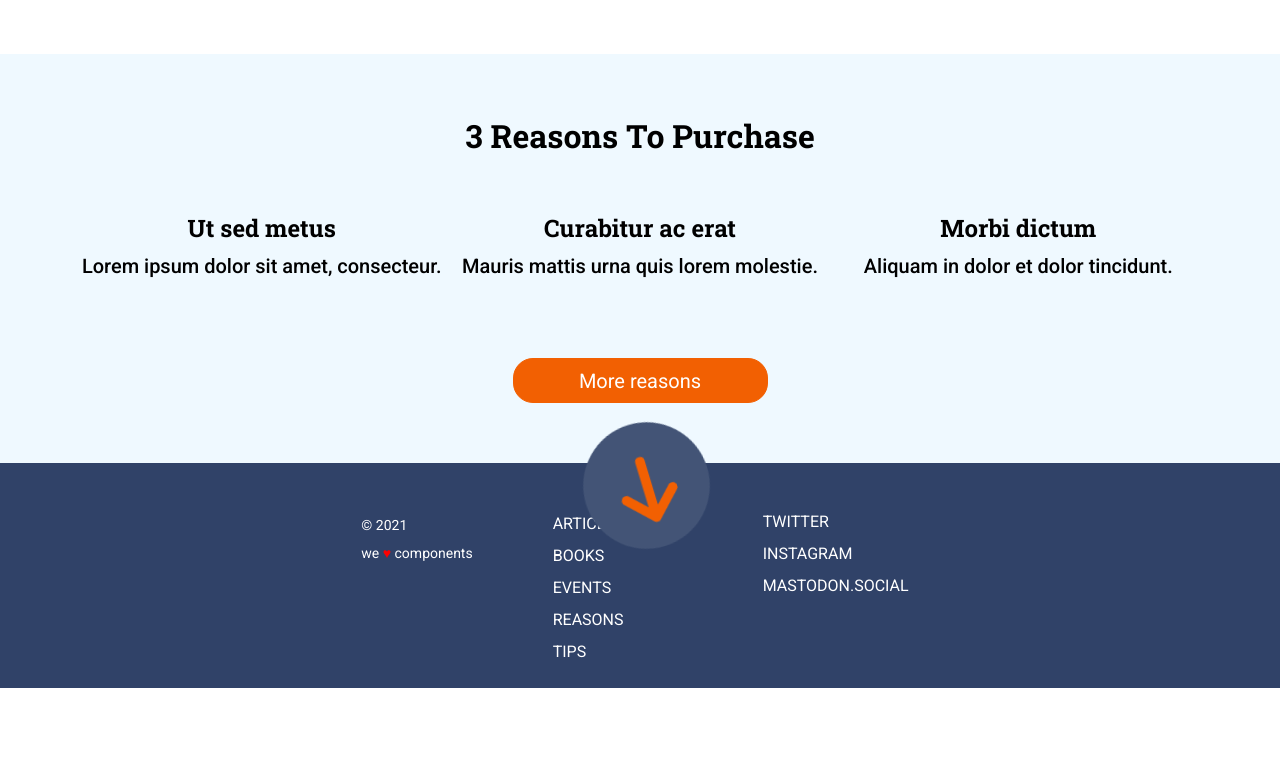
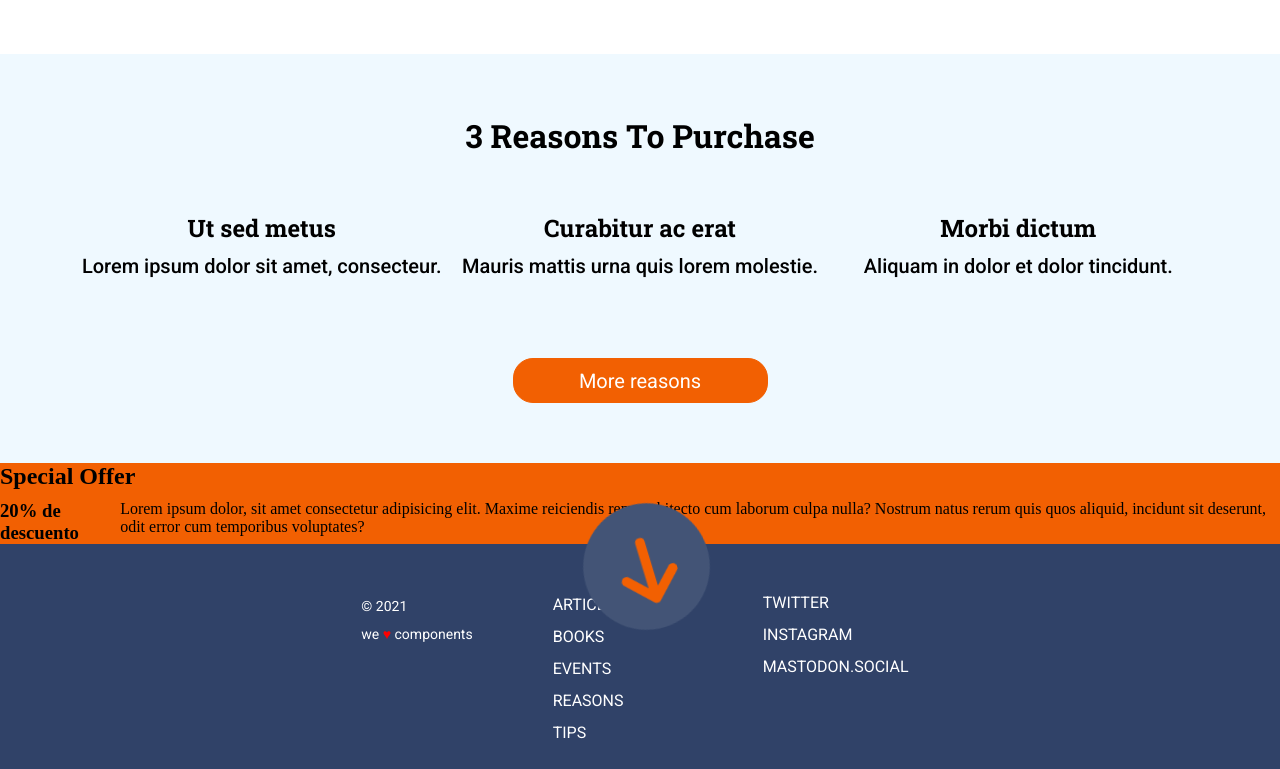
Before and after one commit to Adalab/modulo-1-evaluacion-final-SaraSanchezL, a website: page src/html/index.html in a window 1280 px wide. Shown: the part 1065-1834 px from the top of the page. Before the commit the page ends 1753 px from the top, so only its background shows below. Drawn offline with nearby package versions, Linux system fonts and the light colour scheme; files that its build step writes are made by us from their sources; files whose address does not match are found by name.

Commit message:
add new section

```diff
--- a/src/html/partials/main.html
+++ b/src/html/partials/main.html
@@ -34,4 +34,19 @@
                 href="https://adalab.es/">More
                 reasons</a></button>
     </section>
+
+    <section class="specialoffer">
+
+        <h2 class="specialtitle"> Special Offer</h2>
+        <div class="containeroffer">
+            <h3> 20% de descuento</h3>
+            <p>Lorem ipsum dolor, sit amet consectetur adipisicing elit. Maxime reiciendis rem architecto cum laborum
+                culpa
+                nulla? Nostrum natus rerum quis quos aliquid, incidunt sit deserunt, odit error cum temporibus
+                voluptates?
+            </p>
+        </div>
+
+    </section>
+
 </main>
--- a/src/scss/layout/_main.scss
+++ b/src/scss/layout/_main.scss
@@ -206,3 +206,17 @@
     font-weight: 500;
   }
 }
+
+.specialoffer {
+  width: 100vw;
+  background-color: $colorBtn;
+}
+.specialtitle {
+  padding-bottom: 10px;
+}
+
+@media (min-width: 768px) {
+  div.containeroffer {
+    display: flex;
+  }
+}
```
